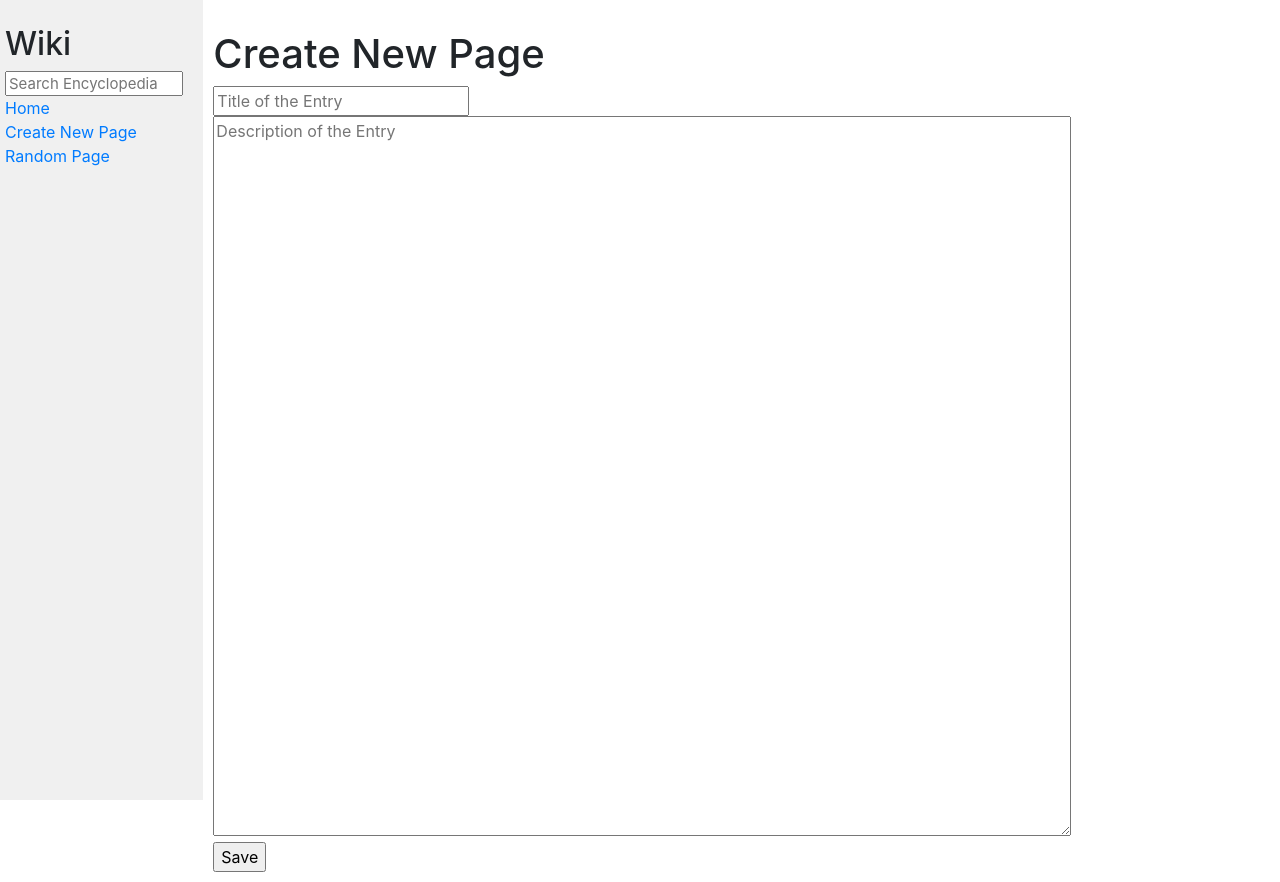
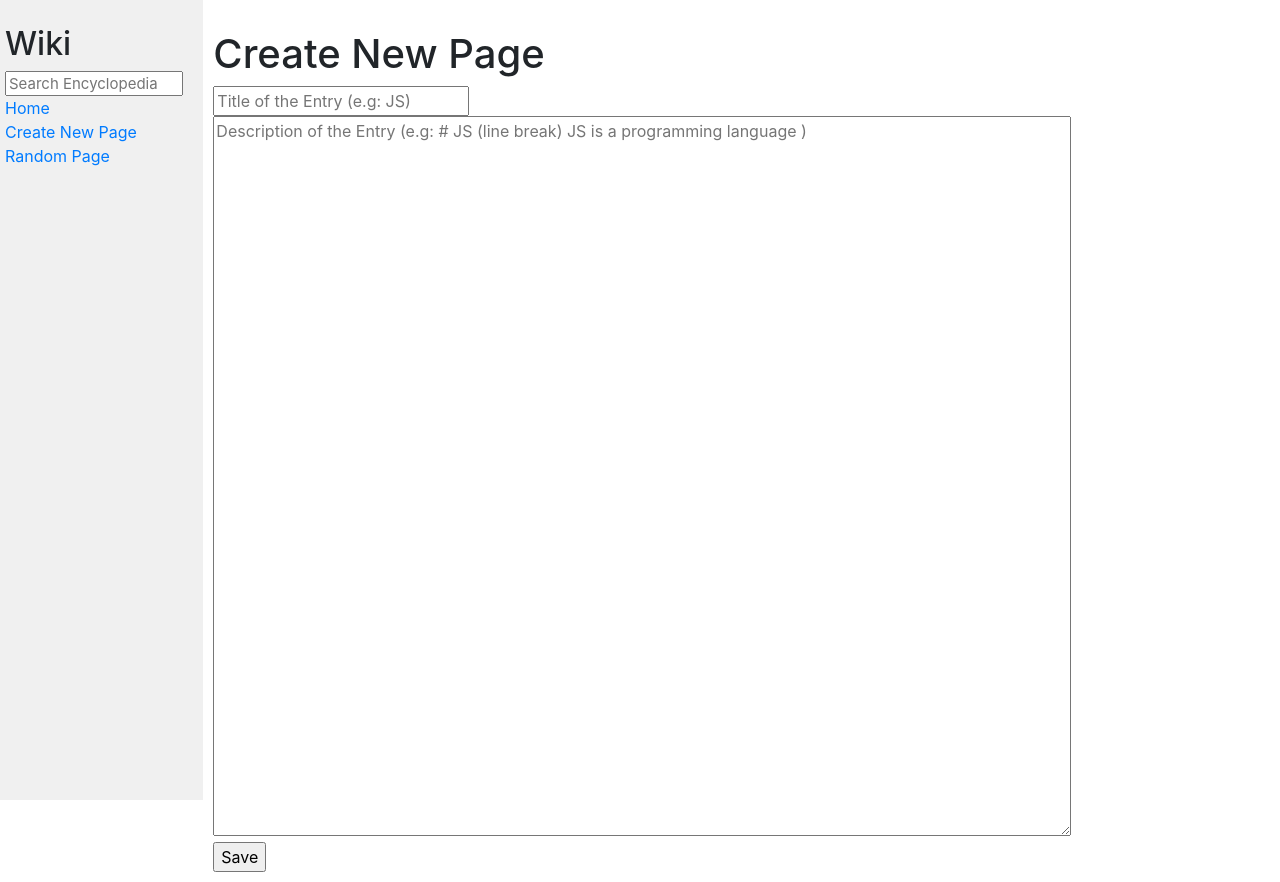
Before and after one commit to eduardoluis11/wiki, a Django app: page /create in a window 1280 px wide. Run offline with Django 3.2, Linux system fonts and the light colour scheme; some libraries are stand-ins or nearby versions.

Commit message:
Updated Creation Algorithm
I added a place holder on the entry creation form so that the user knows where to type markdown syntax, and to tell them that the title needs to be typed twice.

```diff
--- a/encyclopedia/templates/encyclopedia/create.html
+++ b/encyclopedia/templates/encyclopedia/create.html
@@ -49,9 +49,9 @@ from the views.py file. -->
     -->
     <form method="post">
         {% csrf_token %}
-        <input type="text" name="entry-title" placeholder="Title of the Entry">
+        <input type="text" name="entry-title" placeholder="Title of the Entry (e.g: JS)">
         <br>
-        <textarea name="entry-body" placeholder="Description of the Entry"></textarea>
+        <textarea name="entry-body" placeholder="Description of the Entry (e.g: # JS (line break) JS is a programming language )"></textarea>
         <br>
         <input type="submit" value="Save">
     </form>
```
